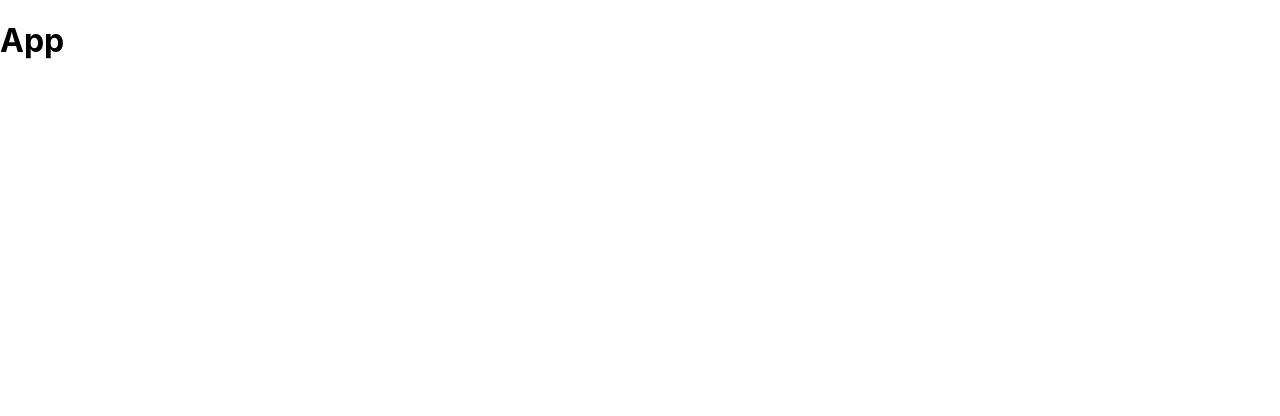
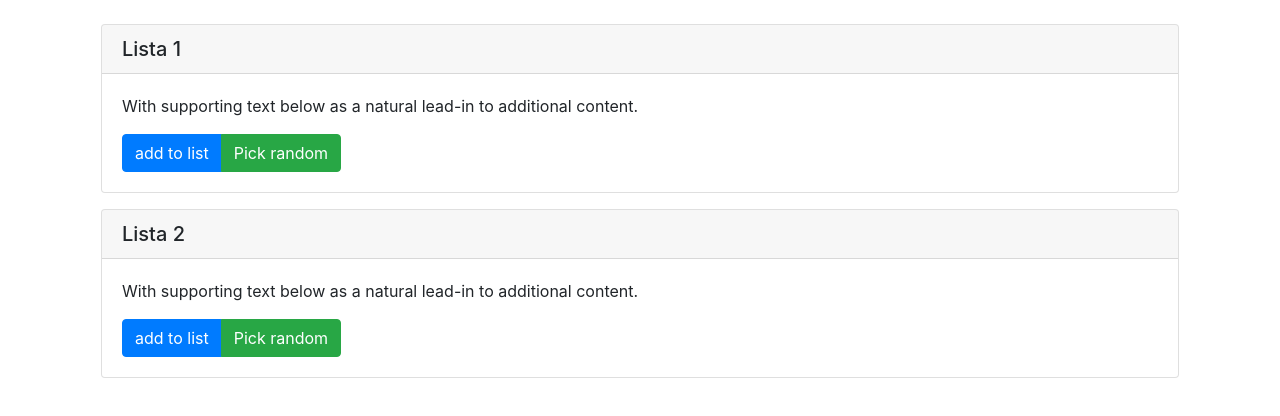
Before and after one commit to malditagaseosa/shuffle-list-client, a React (Create React App) app: page / in a window 1280 px wide. Shown: the top 416 px of the page. Built offline with nearby package versions, Linux system fonts and the light colour scheme.

Commit message:
Uso de componente de listas

```diff
--- a/src/components/App.js
+++ b/src/components/App.js
@@ -1,8 +1,20 @@
+import React from 'react';
+import 'bootstrap/dist/css/bootstrap.min.css';
 import '../styles/App.css';
+import List from './List';
+import { Container } from 'react-bootstrap';
 
 const App = () => {
+  let lists = [
+    {title: "Lista 1"},
+    {title: "Lista 2"}
+  ];
   return (
-    <h1>App</h1>
+    <Container className="mt-4">
+      { lists.map((item) => {
+        return (<List title={item.title} />)
+      }) }
+    </Container>
   );
 }
 
```
